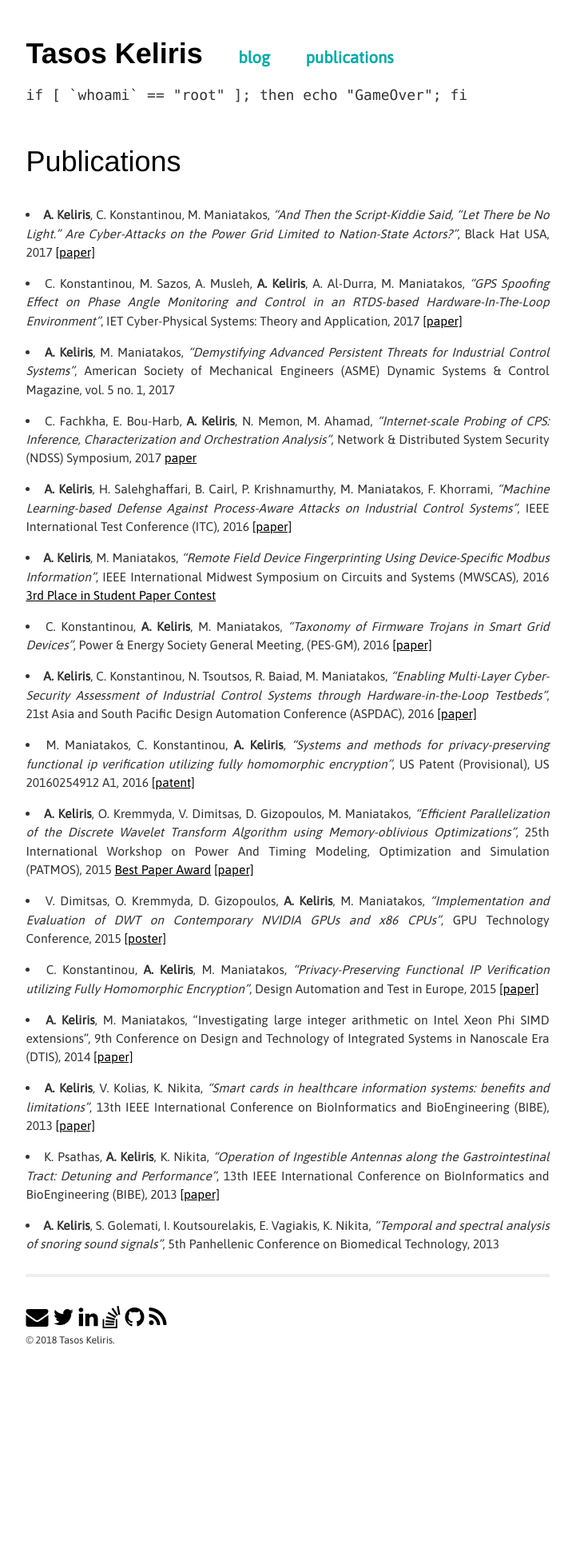
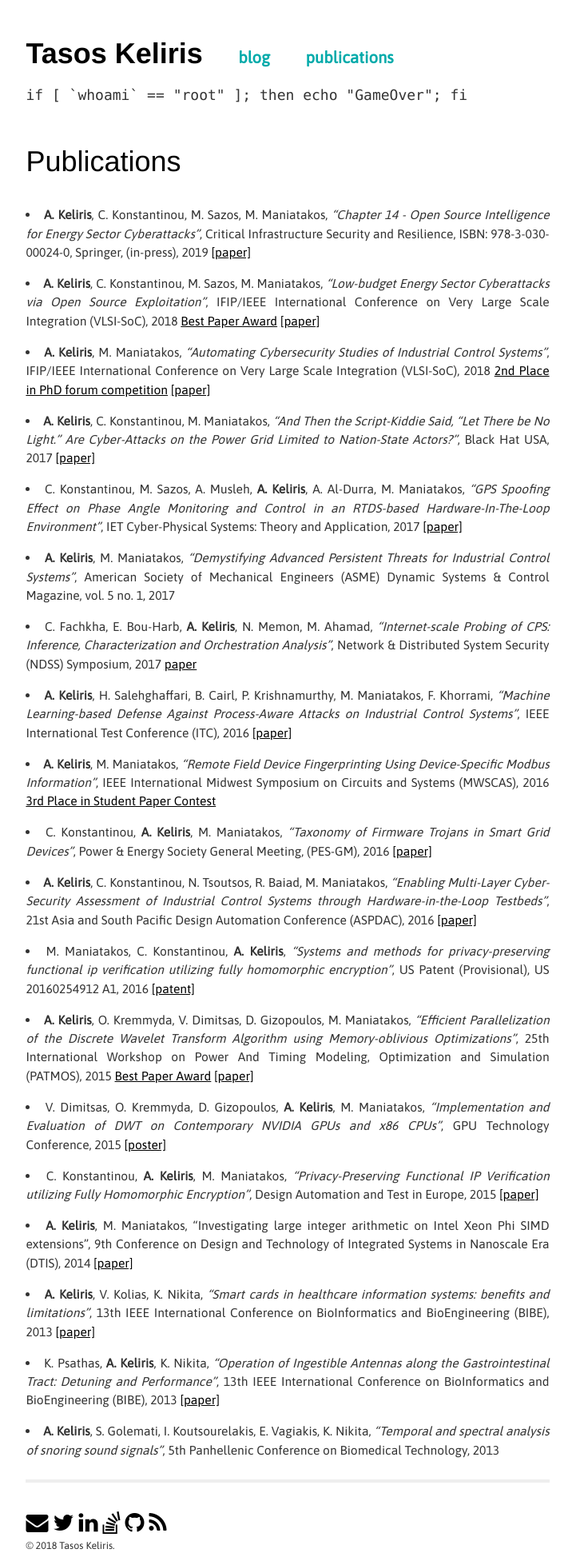
Before and after one commit to tkeliris/tkeliris.github.io, a Jekyll site: the page built from pubs.md, in a window 1280 px wide. Shown: the whole page at 80% size, without its empty margins (280-1001 px from the left). Built offline with Jekyll 4.4.1, drawn with Linux system fonts in a browser that asks for light colours; before the commit the page ends 1700 px from its top, so only the background shows below that.

Commit message:
pubs update

```diff
--- a/pubs.md
+++ b/pubs.md
@@ -3,6 +3,9 @@ layout: page
 title: Publications
 ---
 
+- **A. Keliris**, C. Konstantinou, M. Sazos, M. Maniatakos, *"Chapter 14 - Open Source Intelligence for Energy Sector Cyberattacks"*, Critical Infrastructure Security and Resilience, ISBN: 978-3-030-00024-0, Springer, (in-press), 2019 [[paper]](https://www.springer.com/us/book/9783030000233){:target="_blank"}
+- **A. Keliris**, C. Konstantinou, M. Sazos, M. Maniatakos, *"Low-budget Energy Sector Cyberattacks via Open Source Exploitation"*, IFIP/IEEE International Conference on Very Large Scale Integration (VLSI-SoC), 2018 [Best Paper Award](){:target="_blank"} [[paper]](){:target="_blank"}
+- **A. Keliris**, M. Maniatakos, *"Automating Cybersecurity Studies of Industrial Control Systems"*, IFIP/IEEE International Conference on Very Large Scale Integration (VLSI-SoC), 2018 [2nd Place in PhD forum competition](){:target="_blank"} [[paper]](){:target="_blank"}
 - **A. Keliris**, C. Konstantinou, M. Maniatakos, *"And Then the Script-Kiddie Said, "Let There be No Light." Are Cyber-Attacks on the Power Grid Limited to Nation-State Actors?"*, Black Hat USA, 2017 [[paper]](https://www.blackhat.com/docs/us-17/thursday/us-17-Keliris-And-Then-The-Script-Kiddie-Said-Let-There-Be-No-Light-Are-Cyberattacks-On-The-Power-Grid-Limited-To-Nation-State-Actors-wp.pdf){:target="_blank"}
 - C. Konstantinou, M. Sazos, A. Musleh, **A. Keliris**, A. Al-Durra, M. Maniatakos, *"GPS Spoofing Effect on Phase Angle Monitoring and Control in an RTDS-based Hardware-In-The-Loop Environment"*, IET Cyber-Physical Systems: Theory and Application, 2017 [[paper]](http://digital-library.theiet.org/content/journals/10.1049/iet-cps.2017.0033){:target="_blank"}
 - **A. Keliris**, M. Maniatakos, *"Demystifying Advanced Persistent Threats for Industrial Control Systems"*, American Society of Mechanical Engineers (ASME) Dynamic Systems & Control Magazine, vol. 5 no. 1, 2017
```
